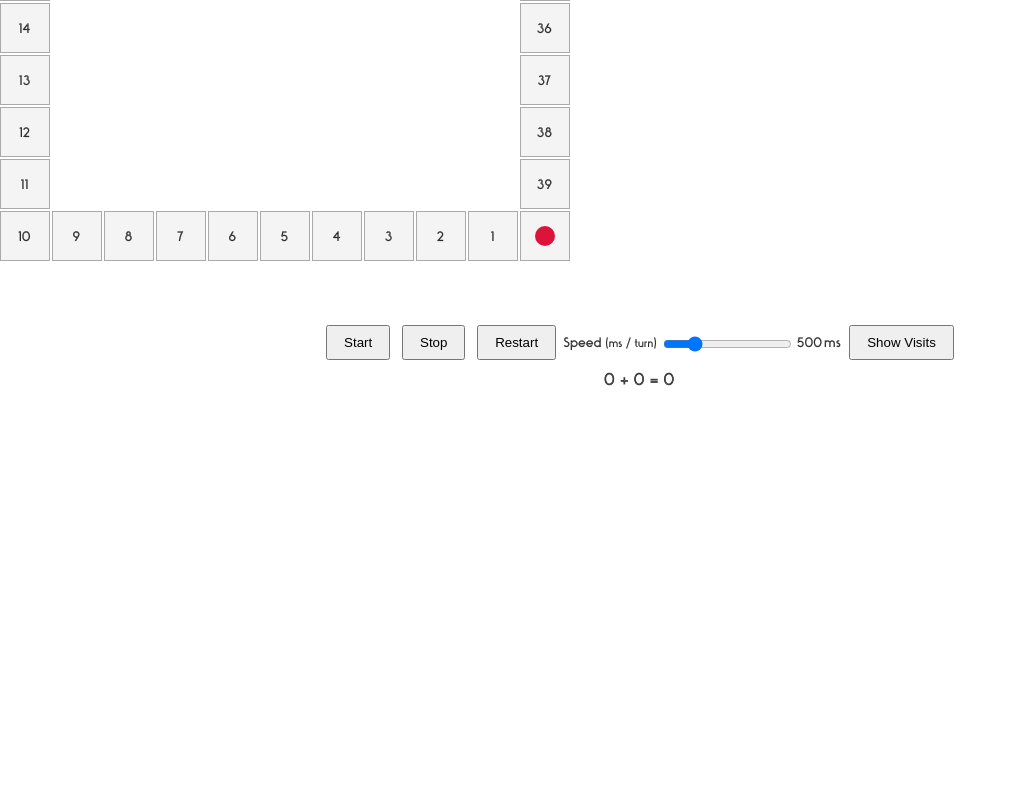
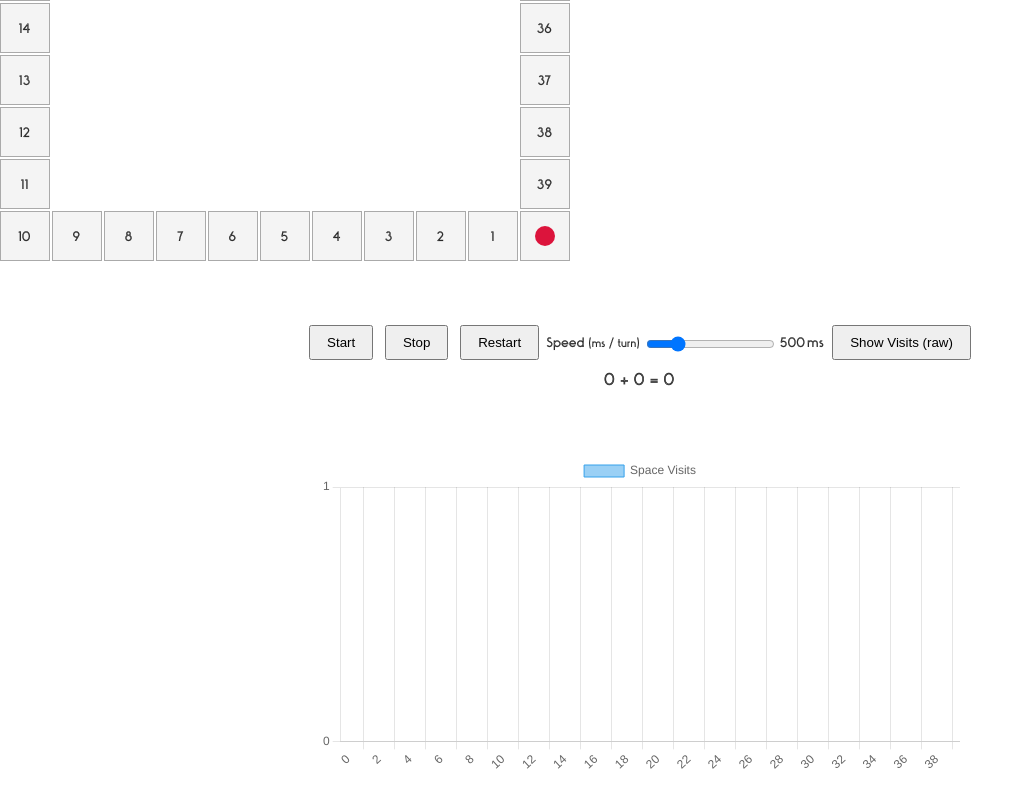
Before and after one commit to mubatu/monopoly-simulation, a plain HTML site: page index.html in a window 1280 px wide. Shown: the part 421-1228 px from the top of the page, without its empty margins (0-1034 px from the left). Before the commit the page ends 876 px from the top, so only its background shows below. Drawn offline with nearby package versions, Linux system fonts and the light colour scheme.

Commit message:
Add visits chart

```diff
--- a/index.html
+++ b/index.html
@@ -1,32 +1,33 @@
 <!DOCTYPE html>
 <html lang="en">
-
 <head>
   <meta charset="UTF-8" />
   <meta name="viewport" content="width=device-width, initial-scale=1.0" />
   <title>Monopoly Simulation</title>
   <link rel="stylesheet" href="style.css" />
+  <!--  Chart.js CDN  -->
+  <script src="https://cdn.jsdelivr.net/npm/chart.js"></script>
 </head>
 
 <body>
   <h1>M O N O P O L Y</h1>
   <h1>Simulation</h1>
 
-    <!-- ─── Board ─────────────────────────────────────────────────────────── -->
+  <!-- Board -->
   <div id="board"></div>
   <div id="token" aria-label="player‑token"></div>
 
-    <!-- ─── Controls ──────────────────────────────────────────────────────── -->
+  <!-- Controls -->
   <div id="controls">
       <button id="startBtn">Start</button>
       <button id="stopBtn">Stop</button>
       <button id="restartBtn">Restart</button>
 
-        <label for="speedRange">Speed&nbsp;<small>(ms / turn)</small></label>
+      <label for="speedRange">Speed <small>(ms / turn)</small></label>
       <input type="range" id="speedRange" min="100" max="2000" value="500" step="50" />
       <span id="speedDisplay">500 ms</span>
 
-        <button id="showVisitsBtn">Show Visits</button>
+      <button id="showVisitsBtn">Show Visits (raw)</button>
 
       <div id="dice">
           <span id="die1">0</span>
@@ -37,10 +38,11 @@
       </div>
   </div>
 
-    <!-- ─── Stats placeholder (for future charts) ─────────────────────────── -->
-    <section id="stats"></section>
+  <!-- Stats area -->
+  <section id="stats">
+      <canvas id="visitsChart"></canvas>
+  </section>
 
   <script type="module" src="script.js"></script>
 </body>
-
 </html>
--- a/script.js
+++ b/script.js
@@ -4,133 +4,160 @@
 class MonopolySim {
     constructor() {
       /* DOM refs */
-        this.boardEl = document.getElementById("board");
-        this.tokenEl = document.getElementById("token");
-        this.startBtn = document.getElementById("startBtn");
-        this.stopBtn = document.getElementById("stopBtn");
-        this.restartBtn = document.getElementById("restartBtn");
-        this.speedRange = document.getElementById("speedRange");
+      this.boardEl   = document.getElementById("board");
+      this.tokenEl   = document.getElementById("token");
+      this.startBtn  = document.getElementById("startBtn");
+      this.stopBtn   = document.getElementById("stopBtn");
+      this.restartBtn= document.getElementById("restartBtn");
+      this.speedRange= document.getElementById("speedRange");
       this.speedDisp = document.getElementById("speedDisplay");
       this.showVisitsBtn = document.getElementById("showVisitsBtn");
+
       this.die1El = document.getElementById("die1");
       this.die2El = document.getElementById("die2");
-        this.totalEl = document.getElementById("total");
+      this.totalEl= document.getElementById("total");
 
       /* State */
       this.position = 0;
-        this.visits = Array(40).fill(0);
-        this.speed = Number(this.speedRange.value); // ms per turn
-        this.running = false;
-        this.lastStepTime = 0;                              // for rAF timing
+      this.visits   = Array(40).fill(0);
+      this.speed    = Number(this.speedRange.value); // ms per turn
+      this.running  = false;
+      this.lastStep = 0;
 
       /* Init */
       this.#buildBoard();
+      this.#createChart();      // ← NEW
       this.#placeToken(0);
       this.#attachEvents();
     }
 
-    /* ───────────────────────────────────────── private helpers ───── */
+    /* ───────────────────────────────────────── board helpers ───── */
     #buildBoard() {
-        for (let row = 0; row < 11; row++) {
-            for (let col = 0; col < 11; col++) {
-                const cell = document.createElement("div");
-                const isEdge = row === 0 || row === 10 || col === 0 || col === 10;
-
+      for (let r = 0; r < 11; r++) {
+        for (let c = 0; c < 11; c++) {
+          const cell     = document.createElement("div");
+          const isEdge   = r === 0 || r === 10 || c === 0 || c === 10;
           if (!isEdge) {
             cell.className = "empty";
           } else {
-                    const idx = MonopolySim.#indexFor(row, col);
+            const idx = MonopolySim.#indexFor(r, c);
             cell.className = "space";
-                    cell.id = `space-${idx}`;
+            cell.id        = `space-${idx}`;
             cell.textContent = idx;
           }
           this.boardEl.appendChild(cell);
         }
       }
     }
-
     static #indexFor(r, c) {
-        if (r === 10) return 10 - c;           // bottom row → 10‑0
-        if (c === 0) return 10 + (10 - r);     // left column → 11‑19
-        if (r === 0) return 20 + c;            // top row → 20‑30
-        return 30 + r;                         // right column → 31‑39
+      if (r === 10) return 10 - c;            // bottom row 0‑10
+      if (c === 0)  return 10 + (10 - r);     // left col   11‑19
+      if (r === 0)  return 20 + c;            // top row    20‑30
+      return 30 + r;                          // right col  31‑39
     }
 
+    /* ───────────────────────────────────────── chart setup ─────── */
+    #createChart() {
+      const ctx = document.getElementById("visitsChart").getContext("2d");
+      this.chart = new Chart(ctx, {
+        type: "bar",
+        data: {
+          labels: Array.from({length: 40}, (_, i) => i.toString()),
+          datasets: [{
+            label: "Space Visits",
+            data: this.visits,
+            borderWidth: 1
+          }]
+        },
+        options: {
+          animation: false,
+          scales: {
+            y: {
+              beginAtZero: true,
+              ticks: { precision:0 }
+            }
+          }
+        }
+      });
+    }
+
+    #updateChart() {
+      this.chart.data.datasets[0].data = this.visits;
+      this.chart.update();
+    }
+
+    /* ───────────────────────────────────────── events ──────────── */
     #attachEvents() {
-        this.startBtn.onclick = () => this.start();
-        this.stopBtn.onclick = () => this.stop();
-        this.restartBtn.onclick = () => this.reset();
-        this.speedRange.oninput = e => {
+      this.startBtn.onclick    = () => this.start();
+      this.stopBtn.onclick     = () => this.stop();
+      this.restartBtn.onclick  = () => this.reset();
+      this.speedRange.oninput  = e => {
         this.speed = Number(e.target.value);
         this.speedDisp.textContent = `${this.speed} ms`;
       };
       this.showVisitsBtn.onclick = () => {
-            const visits = this.visits.map((v, i) => `${i}: ${v}`).join("\n");
-            alert(`Visits:\n${visits}`);
+        alert(this.visits.map((v,i)=>`${i}: ${v}`).join("\n"));
       };
     }
 
-    /* ───────────────────────────────────────── simulation control ─── */
+    /* ───────────────────────────────────────── control loop ───── */
     start() {
       if (!this.running) {
-            this.running = true;
-            this.lastStepTime = performance.now();
+        this.running   = true;
+        this.lastStep  = performance.now();
         requestAnimationFrame(this.#loop.bind(this));
       }
     }
-
-    stop() { this.running = false; }
-
+    stop()  { this.running = false; }
     reset() {
       this.stop();
       this.position = 0;
       this.visits.fill(0);
       this.#placeToken(0);
-        this.die1El.textContent = this.die2El.textContent = this.totalEl.textContent = "0";
+      this.die1El.textContent =
+      this.die2El.textContent =
+      this.totalEl.textContent = "0";
+      this.#updateChart(); // clear bars
     }
 
-    /* ───────────────────────────────────────── simulation loop ───── */
     #loop(ts) {
       if (!this.running) return;
-        if (ts - this.lastStepTime >= this.speed) {
+      if (ts - this.lastStep >= this.speed) {
         this.#takeTurn();
-            this.lastStepTime = ts;
+        this.lastStep = ts;
       }
       requestAnimationFrame(this.#loop.bind(this));
     }
 
+    /* ───────────────────────────────────────── per‑turn logic ─── */
     #takeTurn() {
       const d1 = MonopolySim.#rollDie();
       const d2 = MonopolySim.#rollDie();
       const move = d1 + d2;
 
-        const newPosition = (this.position + move) % 40;
-        this.position = newPosition;
+      this.position = (this.position + move) % 40;
       this.visits[this.position]++;
 
-        /* update UI */
+      /* UI updates */
       this.die1El.textContent = d1;
       this.die2El.textContent = d2;
-        this.totalEl.textContent = move;
+      this.totalEl.textContent= move;
       this.#placeToken(this.position);
-
-        /* TODO: render visit stats / chart */
+      this.#updateChart();           // ← live chart refresh
     }
 
-    #placeToken(spaceIdx) {
-        const target = document.getElementById(`space-${spaceIdx}`);
-        const boardRect = this.boardEl.getBoundingClientRect();
+    #placeToken(idx) {
+      const target     = document.getElementById(`space-${idx}`);
+      const boardRect  = this.boardEl.getBoundingClientRect();
       const targetRect = target.getBoundingClientRect();
-
-        const x = targetRect.left - boardRect.left + targetRect.width / 2;
-        const y = (targetRect.top - boardRect.top + targetRect.height / 2) - 10;
-
-        this.tokenEl.style.transform = `translate(${x-10}px, ${y-602}px)`;
+      const x = targetRect.left - boardRect.left + targetRect.width  / 2;
+      const y = targetRect.top  - boardRect.top  + targetRect.height / 2;
+      this.tokenEl.style.transform = `translate(${x-10}px, ${y-612}px)`;
     }
 
-    /* ───────────────────────────────────────── utilities ──────────── */
+    /* ───────────────────────────────────────── utils ───────────── */
     static #rollDie() { return Math.floor(Math.random() * 6) + 1; }
   }
 
-/* ───── bootstrap ────────────────────────────────────────────────── */
+  /* bootstrap */
   window.addEventListener("DOMContentLoaded", () => new MonopolySim());
--- a/style.css
+++ b/style.css
@@ -88,8 +88,13 @@ h1 {
     font-size: 1.25rem;
 }
 
-/* ─── Stats (empty for now) ─────────────────────────────────────────────── */
+/* ─── Stats ────────────────────────────────────────────────────────────── */
 #stats {
     margin: 2rem auto;
-    max-width: 600px;
-}
+    max-width: 640px;          /* slightly wider for the bar chart */
+  }
+
+  #stats canvas {
+    width: 100% !important;    /* make Chart.js responsive */
+    height: 320px !important;  /* fixed height looks nicer for bars */
+  }
```
Lines whose indentation alone changed are shown as unchanged.
